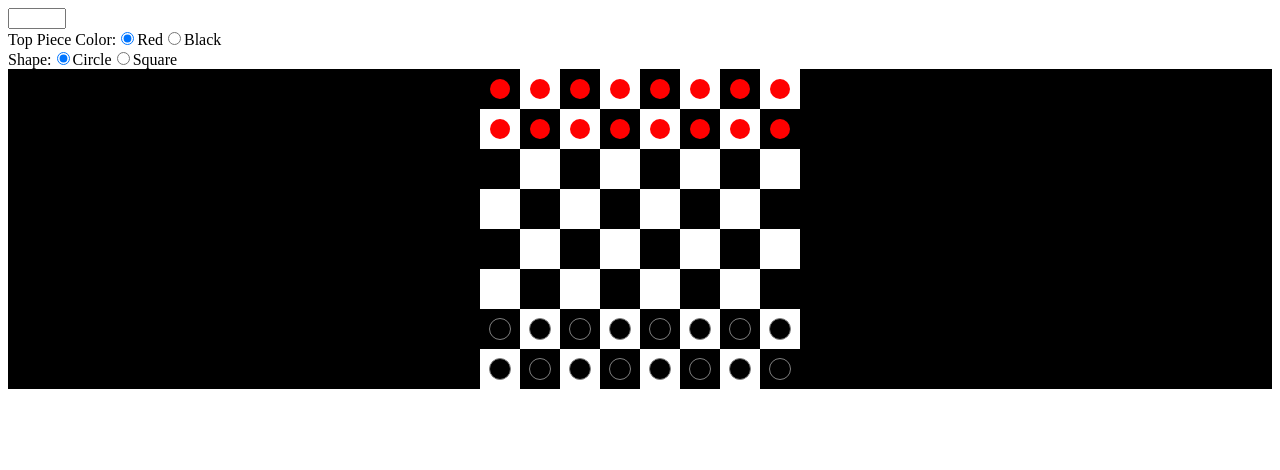
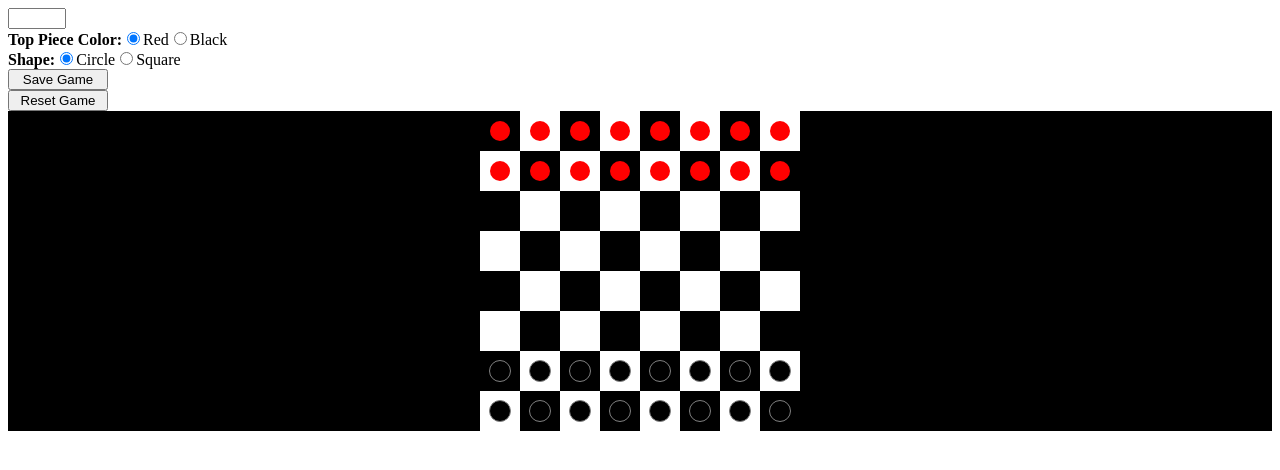
Before and after one commit to kbsjsn/task-1-kirkshin, a React (Create React App) app: page / in a window 1280 px wide. Shown: the top 470 px of the page. Built offline with nearby package versions, Linux system fonts and the light colour scheme.

Commit message:
implement feat reset game, moved board state to Checkboard component

```diff
--- a/src/components/Board.js
+++ b/src/components/Board.js
@@ -1,29 +1,8 @@
 import React, { useState } from 'react';
 import './Board.css';
 
-const makeBoard = (cells) => {
-  const board = [];
-  for (let i = 0; i < cells; i++) {
-    const row = [];
-    for (let j = 0; j < cells; j++) {
-      if (i < 2) {
-        row.push('top')
-      }
-      else if (i >= cells - 2) {
-        row.push('bottom')
-      }
-      else {
-        row.push(null)
-      }
-    }
-    board.push(row)
-  }
-  return board
-}
+export default function Board ({ cells, board, setBoard, pieceColor, pieceShape }) {
 
-export default function Board ({ cells, pieceColor, pieceShape }) {
-
-  const [board, setBoard] = useState(makeBoard(cells));
   const [selectedPiece, setSelectedPiece] = useState(); // selectedPiece is string rep board arr indexes
   const [nextMoveLeft, setNextMoveLeft] = useState();
   const [nextMoveRight, setNextMoveRight] = useState();
--- a/src/components/Checkerboard.js
+++ b/src/components/Checkerboard.js
@@ -1,21 +1,28 @@
 import React, { useState } from 'react';
 import Input from './Input';
 import Board from './Board';
+import { makeBoard } from '../utils';
 
 export default function Checkboard () {
   const [cells, setCells] = useState(8);
+  const [board, setBoard] = useState(makeBoard(cells));
   const [pieceColor, setPieceColor] = useState('red');
   const [pieceShape, setPieceShape] = useState('circle')
+
 
   return (
     <>
       <Input
+        cells={cells}
         setCells={setCells}
         setPieceColor={setPieceColor}
         setPieceShape={setPieceShape}
+        setBoard={setBoard}
       />
       <Board
         cells={cells}
+        board={board}
+        setBoard={setBoard}
         pieceColor={pieceColor}
         pieceShape={pieceShape}
       />
--- a/src/components/Input.css
+++ b/src/components/Input.css
@@ -6,3 +6,7 @@
 .textfield {
   width: 50px;
 }
+
+.inputbar button {
+  width: 100px;
+}
--- a/src/components/Input.js
+++ b/src/components/Input.js
@@ -1,13 +1,14 @@
 import React from 'react';
 import './Input.css';
+import { makeBoard } from '../utils';
 
-export default function Input ({ setCells, setPieceColor, setPieceShape }) {
+export default function Input ({ cells, setCells, setPieceColor, setPieceShape, setBoard }) {
 
   return (
     <div className="inputbar">
       <input onChange={e => setCells(e.target.value)} className="textfield"/>
       <div>
-        Top Piece Color:
+        <b>Top Piece Color:</b>
         <input type="radio" id="red-piece" name="color" value="red"
           defaultChecked
           onChange={e => setPieceColor(e.target.value)}
@@ -19,7 +20,7 @@ export default function Input ({ setCells, setPieceColor, setPieceShape }) {
         <label htmlFor="black-piece">Black</label>
       </div>
       <div>
-        Shape:
+        <b>Shape:</b>
         <input type="radio" id="circle-piece" name="shape" value="circle"
           onChange={e => setPieceShape(e.target.value)}
           defaultChecked
@@ -30,6 +31,8 @@ export default function Input ({ setCells, setPieceColor, setPieceShape }) {
         />
         <label htmlFor="square-piece">Square</label>
       </div>
+      <button>Save Game</button>
+      <button onClick={() => setBoard(makeBoard(cells))}>Reset Game</button>
     </div>
   )
 }
--- /dev/null
+++ b/src/utils.js
@@ -0,0 +1,19 @@
+export const makeBoard = (cells) => {
+  const board = [];
+  for (let i = 0; i < cells; i++) {
+    const row = [];
+    for (let j = 0; j < cells; j++) {
+      if (i < 2) {
+        row.push('top')
+      }
+      else if (i >= cells - 2) {
+        row.push('bottom')
+      }
+      else {
+        row.push(null)
+      }
+    }
+    board.push(row)
+  }
+  return board
+}
```
